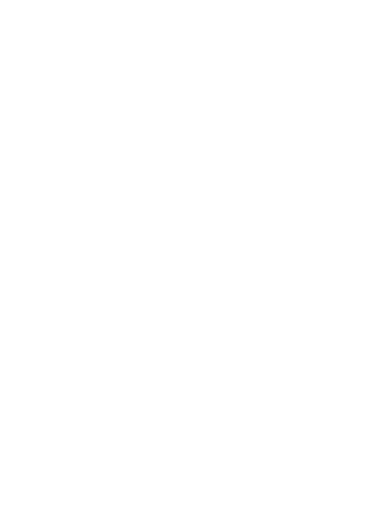
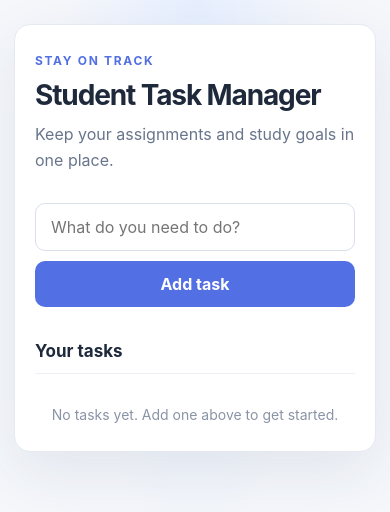
Before and after one commit to AsharHusain/student-task-manager, a website: page index.html in a window 390 px wide. Drawn offline with Linux system fonts and the light colour scheme.

Commit message:
fixed CI CD Issue

```diff
--- a/index.html
+++ b/index.html
@@ -0,0 +1,35 @@
+<!doctype html>
+<html lang="en">
+<head>
+    <meta charset="utf-8">
+    <meta name="viewport" content="width=device-width, initial-scale=1">
+    <meta name="theme-color" content="#f5f7fb">
+    <title>Student Task Manager</title>
+    <link rel="stylesheet" href="style.css">
+    <script src="script.js" defer></script>
+</head>
+<body>
+    <main class="container">
+        <header class="page-header">
+            <p class="eyebrow">STAY ON TRACK</p>
+            <h1>Student Task Manager</h1>
+            <p class="subtitle">Keep your assignments and study goals in one place.</p>
+        </header>
+
+        <form class="task-form" id="taskForm">
+            <label class="visually-hidden" for="taskInput">New task</label>
+            <input id="taskInput" name="task" type="text" placeholder="What do you need to do?" autocomplete="off">
+            <button type="submit">Add task</button>
+        </form>
+
+        <section class="tasks" aria-labelledby="tasksHeading">
+            <div class="tasks-heading">
+                <h2 id="tasksHeading">Your tasks</h2>
+                <span class="hint">Select a task to mark it done</span>
+            </div>
+            <ul id="taskList" aria-live="polite" aria-relevant="additions"></ul>
+            <p class="empty-state" id="emptyState">No tasks yet. Add one above to get started.</p>
+        </section>
+    </main>
+</body>
+</html>
--- a/script.js
+++ b/script.js
@@ -11,16 +11,29 @@ function addTask() {
     }
 
     const li = document.createElement("li");
-
-    li.textContent = taskText;
-
-    li.onclick = function () {
-        li.classList.toggle("completed");
-    };
+    const button = document.createElement("button");
+    button.type = "button";
+    button.className = "task-item";
+    button.textContent = taskText;
+    button.setAttribute("aria-pressed", "false");
+    button.addEventListener("click", function () {
+        const completed = li.classList.toggle("completed");
+        button.setAttribute("aria-pressed", String(completed));
+    });
+    li.appendChild(button);
 
     document.getElementById("taskList").appendChild(li);
+    document.getElementById("emptyState").hidden = true;
 
     input.value = "";
+    input.focus();
+}
+
+if (typeof document !== "undefined") {
+    document.getElementById("taskForm").addEventListener("submit", function (event) {
+        event.preventDefault();
+        addTask();
+    });
 }
 
 if (typeof module !== "undefined") {
--- a/style.css
+++ b/style.css
@@ -1,49 +1,187 @@
+:root {
+    color-scheme: light;
+    font-family: Inter, ui-sans-serif, system-ui, -apple-system, BlinkMacSystemFont, "Segoe UI", sans-serif;
+    color: #1e293b;
+    background: #f5f7fb;
+    font-synthesis: none;
+}
+
+* {
+    box-sizing: border-box;
+}
+
 body {
-    font-family: Arial, sans-serif;
-    background: #f4f4f4;
+    min-width: 320px;
+    min-height: 100vh;
     margin: 0;
-    padding: 0;
+    padding: 64px 20px;
+    background: radial-gradient(ellipse at top, #e7efff 0, #f5f7fb 48%);
 }
 
 .container {
-    width: 500px;
-    margin: 80px auto;
-    background: white;
-    padding: 30px;
-    border-radius: 10px;
+    width: min(100%, 680px);
+    margin: 0 auto;
+    padding: 42px;
+    border: 1px solid #e5eaf2;
+    border-radius: 20px;
+    background: #fff;
+    box-shadow: 0 20px 60px rgb(35 54 88 / 9%);
+}
+
+.page-header {
+    margin-bottom: 30px;
+}
+
+.eyebrow {
+    margin: 0 0 10px;
+    color: #526fe3;
+    font-size: 12px;
+    font-weight: 750;
+    letter-spacing: 0.14em;
+}
+
+h1,
+h2,
+p {
+    margin-top: 0;
 }
 
 h1 {
-    text-align: center;
+    margin-bottom: 10px;
+    font-size: clamp(28px, 5vw, 38px);
+    letter-spacing: -0.04em;
 }
 
-.task-input {
+.subtitle {
+    margin-bottom: 0;
+    color: #68758b;
+    line-height: 1.6;
+}
+
+.task-form {
     display: flex;
     gap: 10px;
 }
 
-input {
+.task-form input {
+    min-width: 0;
     flex: 1;
-    padding: 10px;
+    padding: 13px 15px;
+    border: 1px solid #d9e0eb;
+    border-radius: 10px;
+    color: inherit;
+    font: inherit;
 }
 
-button {
-    padding: 10px 20px;
+.task-form input:focus {
+    border-color: #526fe3;
+    outline: 3px solid rgb(82 111 227 / 16%);
+}
+
+.task-form button {
+    padding: 0 20px;
+    border: 0;
+    border-radius: 10px;
+    background: #526fe3;
+    color: #fff;
+    font: inherit;
+    font-weight: 650;
     cursor: pointer;
 }
 
-li {
+.task-form button:hover {
+    background: #405bd0;
+}
+
+.tasks {
+    margin-top: 34px;
+}
+
+.tasks-heading {
+    display: flex;
+    align-items: baseline;
+    justify-content: space-between;
+    gap: 12px;
+    padding-bottom: 12px;
+    border-bottom: 1px solid #edf0f5;
+}
+
+.tasks-heading h2 {
+    margin-bottom: 0;
+    font-size: 17px;
+}
+
+.hint {
+    color: #8994a6;
+    font-size: 12px;
+}
+
+#taskList {
+    display: grid;
+    gap: 9px;
+    margin: 14px 0 0;
+    padding: 0;
     list-style: none;
-    padding: 10px;
-    margin-top: 8px;
-    background: #f0f0f0;
+}
+
+.task-item {
+    width: 100%;
+    padding: 13px 15px;
+    border: 1px solid #e8ecf3;
+    border-radius: 10px;
+    background: #fbfcfe;
+    color: #334155;
+    font: inherit;
+    text-align: left;
     cursor: pointer;
 }
 
-.completed {
+.task-item:hover {
+    border-color: #cbd5e6;
+}
+
+.completed .task-item {
+    background: #f5f7fa;
+    color: #8994a6;
     text-decoration: line-through;
 }
-.dark-mode {
-    background: #222;
-    color: white;
+
+.empty-state {
+    margin: 18px 0 0;
+    color: #8994a6;
+    font-size: 14px;
+    text-align: center;
 }
+
+.visually-hidden {
+    position: absolute;
+    width: 1px;
+    height: 1px;
+    overflow: hidden;
+    clip: rect(0, 0, 0, 0);
+    white-space: nowrap;
+    clip-path: inset(50%);
+}
+
+@media (max-width: 560px) {
+    body {
+        padding: 24px 14px;
+    }
+
+    .container {
+        padding: 28px 20px;
+        border-radius: 16px;
+    }
+
+    .task-form {
+        flex-direction: column;
+    }
+
+    .task-form button {
+        min-height: 46px;
+    }
+
+    .hint {
+        display: none;
+    }
+}
```
Also changed, not shown: package.json (added, +9 -0 lines).
